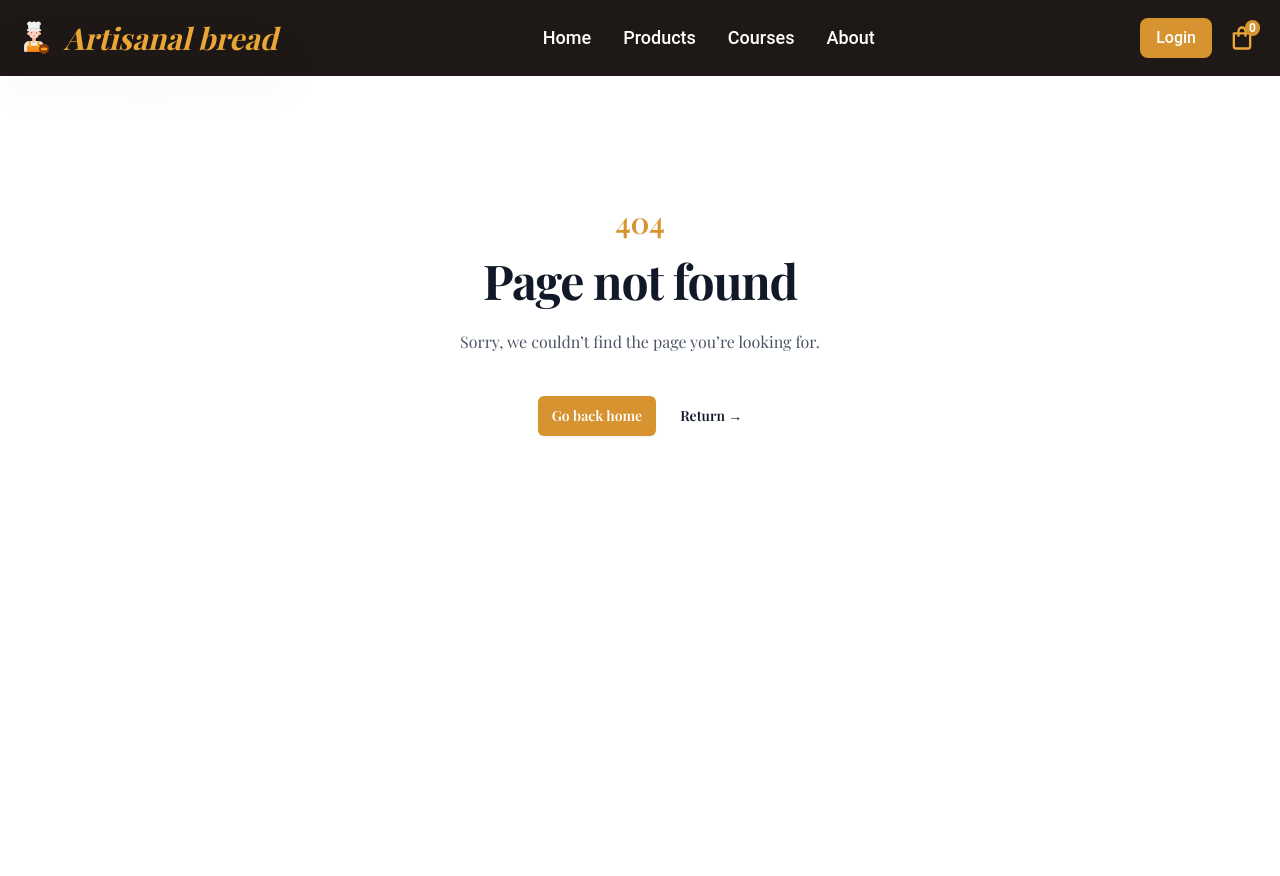
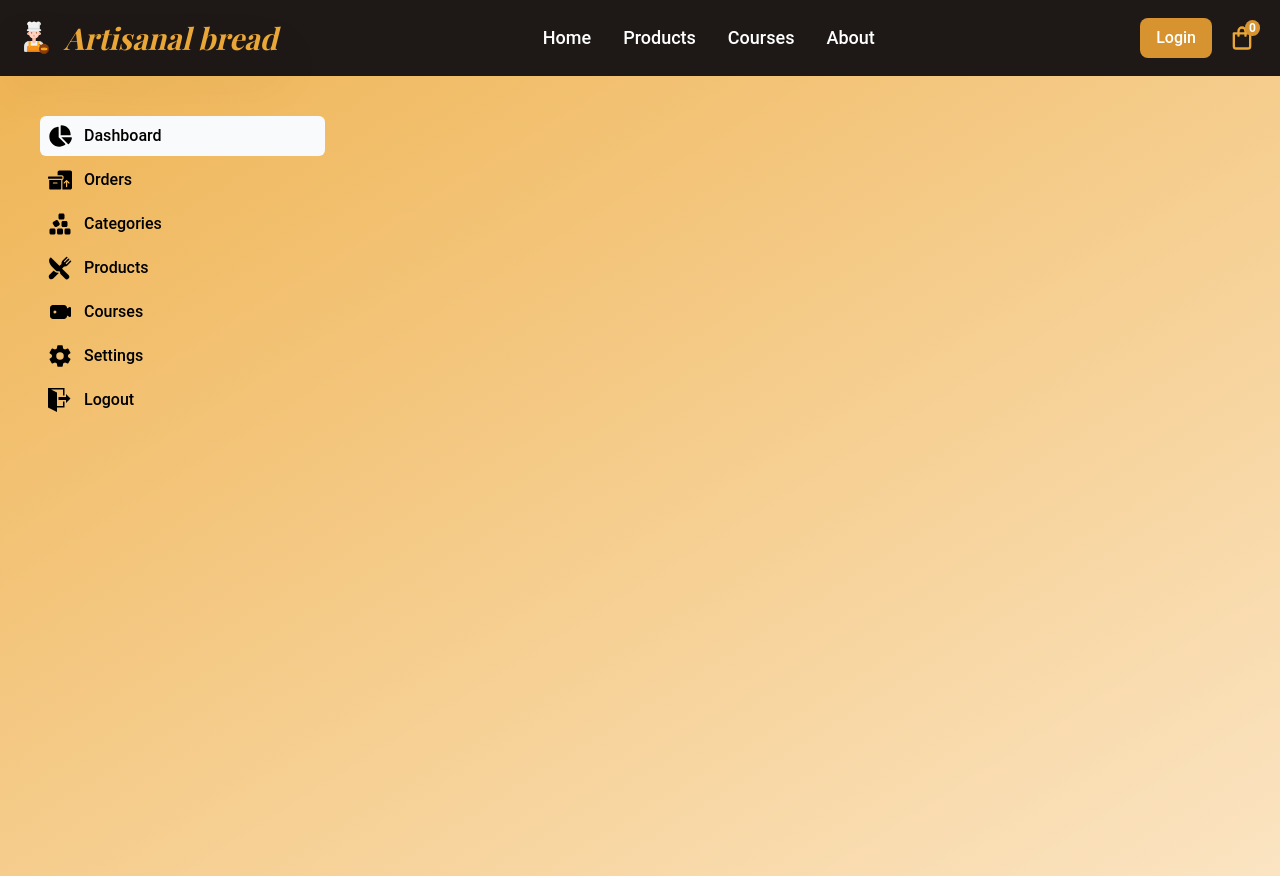
Before and after one commit to AmmarYasser33/Artisanal-bread, a React (Vite) app in the folder frontend/: page /admin in a window 1280 px wide. Before the commit this address had no page. Before the commit the page ends 800 px from the top, so only its background shows below. Built offline with nearby package versions, Linux system fonts and the light colour scheme; a web font is replaced by a local one.

Commit message:
add admin dashboard

```diff
--- a/frontend/src/App.jsx
+++ b/frontend/src/App.jsx
@@ -24,6 +24,10 @@ import UserProfile from "./pages/UserProfile";
 import UserOrders from "./pages/UserOrders";
 import UserOrder from "./pages/UserOrder";
 import UserCourses from "./pages/UserCourses";
+import AdminDashboard from "./pages/AdminDashboard";
+import AdminMain from "./pages/AdminMain";
+import AdminProducts from "./pages/AdminProducts";
+import AdminSettings from "./pages/AdminSettings";
 import NotFound from "./pages/NotFound";
 
 function App() {
@@ -43,10 +47,10 @@ function App() {
   }, [dispatch]);
 
   useEffect(() => {
-    if (token) {
+    if (token && role === "user") {
       dispatch(fetchCartCounter(token));
     }
-  }, [dispatch, token]);
+  }, [dispatch, token, role]);
 
   // get profile data from database
   useEffect(() => {
@@ -86,6 +90,19 @@ function App() {
           <Route path="courses" element={<UserCourses />} />
         </Route>
 
+        <Route path="/admin" element={<AdminDashboard />}>
+          {/* <Route path="" element={<AdminMain />} /> */}
+          {/* <Route path="orders" element={<AdminOrders />} /> */}
+          {/* <Route path="orders/:id" element={<AdminOrder />} /> */}
+          {/* <Route path="categories" element={<AdminCategories />} /> */}
+          {/* <Route path="products" element={<AdminProducts />} /> */}
+          {/* <Route path="products/:id" element={<AdminProduct />} /> */}
+          {/* <Route path="courses" element={<AdminCourses />} /> */}
+          {/* <Route path="courses/:id" element={<AdminCourse />} /> */}
+          {/* <Route path="users" element={<AdminUsers />} /> */}
+          {/* <Route path="settings" element={<AdminSettings />} /> */}
+        </Route>
+
         <Route path="*" element={<NotFound />} />
       </Routes>
     </div>
--- a/frontend/src/Icons.jsx
+++ b/frontend/src/Icons.jsx
@@ -961,3 +961,46 @@ export function IconSettingsSharp(props) {
     </svg>
   );
 }
+
+export function IconCubesStacked(props) {
+  return (
+    <svg
+      viewBox="0 0 448 512"
+      fill="currentColor"
+      height="1em"
+      width="1em"
+      {...props}
+    >
+      <path d="M192 64v64c0 17.7 14.3 32 32 32h64c17.7 0 32-14.3 32-32V64c0-17.7-14.3-32-32-32h-64c-17.7 0-32 14.3-32 32zM82.7 207c-15.3 8.8-20.5 28.4-11.7 43.7l32 55.4c8.8 15.3 28.4 20.5 43.7 11.7l55.4-32c15.3-8.8 20.5-28.4 11.7-43.7l-32-55.4c-8.8-15.3-28.4-20.5-43.7-11.7l-55.4 32zM288 192c-17.7 0-32 14.3-32 32v64c0 17.7 14.3 32 32 32h64c17.7 0 32-14.3 32-32v-64c0-17.7-14.3-32-32-32h-64zm64 160c-17.7 0-32 14.3-32 32v64c0 17.7 14.3 32 32 32h64c17.7 0 32-14.3 32-32v-64c0-17.7-14.3-32-32-32h-64zm-192 32v64c0 17.7 14.3 32 32 32h64c17.7 0 32-14.3 32-32v-64c0-17.7-14.3-32-32-32h-64c-17.7 0-32 14.3-32 32zM32 352c-17.7 0-32 14.3-32 32v64c0 17.7 14.3 32 32 32h64c17.7 0 32-14.3 32-32v-64c0-17.7-14.3-32-32-32H32z" />
+    </svg>
+  );
+}
+
+export function IconBxsErrorCircle(props) {
+  return (
+    <svg
+      viewBox="0 0 24 24"
+      fill="currentColor"
+      height="1em"
+      width="1em"
+      {...props}
+    >
+      <path d="M11.953 2C6.465 2 2 6.486 2 12s4.486 10 10 10 10-4.486 10-10S17.493 2 11.953 2zM13 17h-2v-2h2v2zm0-4h-2V7h2v6z" />
+    </svg>
+  );
+}
+
+export function IconRestaurant(props) {
+  return (
+    <svg
+      viewBox="0 0 512 512"
+      fill="currentColor"
+      height="1em"
+      width="1em"
+      {...props}
+    >
+      <path d="M357.57 223.94a79.48 79.48 0 0056.58-23.44l77-76.95c6.09-6.09 6.65-16 .85-22.39a16 16 0 00-23.17-.56l-68.63 68.58a12.29 12.29 0 01-17.37 0c-4.79-4.78-4.53-12.86.25-17.64l68.33-68.33a16 16 0 00-.56-23.16A15.62 15.62 0 00440.27 56a16.71 16.71 0 00-11.81 4.9l-68.27 68.26a12.29 12.29 0 01-17.37 0c-4.78-4.78-4.53-12.86.25-17.64l68.33-68.31a16 16 0 00-.56-23.16A15.62 15.62 0 00400.26 16a16.73 16.73 0 00-11.81 4.9L311.5 97.85a79.49 79.49 0 00-23.44 56.59v8.23a16 16 0 01-4.69 11.33l-35.61 35.62a4 4 0 01-5.66 0L68.82 36.33a16 16 0 00-22.58-.06C31.09 51.28 23 72.47 23 97.54c-.1 41.4 21.66 89 56.79 124.08l85.45 85.45A64.79 64.79 0 00211 326a64 64 0 0016.21-2.08 16.24 16.24 0 014.07-.53 15.93 15.93 0 0110.83 4.25l11.39 10.52a16.12 16.12 0 014.6 11.23v5.54a47.73 47.73 0 0013.77 33.65l90.05 91.57.09.1a53.29 53.29 0 0075.36-75.37L302.39 269.9a4 4 0 010-5.66L338 228.63a16 16 0 0111.32-4.69z" />
+      <path d="M211 358a97.32 97.32 0 01-68.36-28.25l-13.86-13.86a8 8 0 00-11.3 0l-85 84.56c-15.15 15.15-20.56 37.45-13.06 59.29a30.63 30.63 0 001.49 3.6C31 484 50.58 496 72 496a55.68 55.68 0 0039.64-16.44L225 365.66a4.69 4.69 0 001.32-3.72v-.26a4.63 4.63 0 00-5.15-4.27A97.09 97.09 0 01211 358z" />
+    </svg>
+  );
+}
--- /dev/null
+++ b/frontend/src/pages/AdminDashboard.jsx
@@ -0,0 +1,129 @@
+import {
+  Icon277Exit,
+  IconBoxesPacking,
+  IconVideo,
+  IconSettingsSharp,
+  IconChartPieFill,
+  IconRestaurant,
+  IconCubesStacked,
+} from "../Icons";
+import Nav from "../components/Nav";
+import { NavLink, Outlet } from "react-router-dom";
+
+function UserDashboard() {
+  return (
+    <>
+      <div className="bg-secondary-500 shadow-lg">
+        <Nav />
+      </div>
+
+      <div className="min-h-screen bg-gradient-to-tl from-primary-100 to-primary-300 p-10 font-roboto lg:grid lg:grid-cols-12 lg:gap-x-5">
+        <aside className="px-2 py-6 sm:px-6 lg:col-span-3 lg:px-0 lg:py-0">
+          <nav className="space-y-1">
+            <NavLink
+              to="/admin"
+              end
+              className={({ isActive }) =>
+                `${isActive ? "bg-gray-50 hover:bg-white" : "hover:bg-gray-50"} group flex items-center rounded-md px-3 py-2 font-medium text-black max-lg:justify-center`
+              }
+              aria-current="page"
+            >
+              <IconChartPieFill
+                className="-ml-1 mr-3 h-6 w-6 flex-shrink-0 text-black"
+                aria-hidden="true"
+              />
+              <span className="truncate">Dashboard</span>
+            </NavLink>
+
+            <NavLink
+              to="/admin/orders"
+              end
+              className={({ isActive }) =>
+                `${isActive ? "bg-gray-50 hover:bg-white" : "hover:bg-gray-50"} group flex items-center rounded-md px-3 py-2 font-medium text-black max-lg:justify-center`
+              }
+              aria-current="page"
+            >
+              <IconBoxesPacking
+                className="-ml-1 mr-3 h-6 w-6 flex-shrink-0 text-black"
+                aria-hidden="true"
+              />
+              <span className="truncate">Orders</span>
+            </NavLink>
+
+            <NavLink
+              to="/admin/categories"
+              end
+              className={({ isActive }) =>
+                `${isActive ? "bg-gray-50 hover:bg-white" : "hover:bg-gray-50"} group flex items-center rounded-md px-3 py-2 font-medium text-black max-lg:justify-center`
+              }
+              aria-current="page"
+            >
+              <IconCubesStacked
+                className="-ml-1 mr-3 h-6 w-6 flex-shrink-0 text-black"
+                aria-hidden="true"
+              />
+              <span className="truncate">Categories</span>
+            </NavLink>
+
+            <NavLink
+              to="/admin/products"
+              end
+              className={({ isActive }) =>
+                `${isActive ? "bg-gray-50 hover:bg-white" : "hover:bg-gray-50"} group flex items-center rounded-md px-3 py-2 font-medium text-black max-lg:justify-center`
+              }
+              aria-current="page"
+            >
+              <IconRestaurant
+                className="-ml-1 mr-3 h-6 w-6 flex-shrink-0 text-black"
+                aria-hidden="true"
+              />
+              <span className="truncate">Products</span>
+            </NavLink>
+
+            <NavLink
+              to="/admin/courses"
+              end
+              className={({ isActive }) =>
+                `${isActive ? "bg-gray-50 hover:bg-white" : "hover:bg-gray-50"} group flex items-center rounded-md px-3 py-2 font-medium text-black max-lg:justify-center`
+              }
+              aria-current="page"
+            >
+              <IconVideo
+                className="-ml-1 mr-3 h-6 w-6 flex-shrink-0 text-black"
+                aria-hidden="true"
+              />
+              <span className="truncate">Courses</span>
+            </NavLink>
+
+            <NavLink
+              to="/admin/settings"
+              end
+              className={({ isActive }) =>
+                `${isActive ? "bg-gray-50 hover:bg-white" : "hover:bg-gray-50"} group flex items-center rounded-md px-3 py-2 font-medium text-black max-lg:justify-center`
+              }
+              aria-current="page"
+            >
+              <IconSettingsSharp
+                className="-ml-1 mr-3 h-6 w-6 flex-shrink-0 text-black"
+                aria-hidden="true"
+              />
+              <span className="truncate">Settings</span>
+            </NavLink>
+
+            <button className="group flex w-full items-center rounded-md px-3 py-2 font-medium text-black hover:bg-gray-50 max-lg:justify-center">
+              <Icon277Exit
+                className="-ml-1 mr-3 h-6 w-6 flex-shrink-0 text-black"
+                aria-hidden="true"
+              />
+              <span className="truncate">Logout</span>
+            </button>
+          </nav>
+        </aside>
+
+        <Outlet />
+      </div>
+    </>
+  );
+}
+
+export default UserDashboard;
--- a/frontend/src/pages/Login.jsx
+++ b/frontend/src/pages/Login.jsx
@@ -81,7 +81,7 @@ export default function Login() {
           <div className="hidden w-0 flex-1 lg:block">
             <img
               className="inset-0 h-full w-full scale-x-[-1] object-cover"
-              src="/public/illustration-4.jpg"
+              src="/illustration-4.jpg"
               alt=""
             />
           </div>
--- a/frontend/src/pages/Signup.jsx
+++ b/frontend/src/pages/Signup.jsx
@@ -58,7 +58,7 @@ export default function Signup() {
           <div className="z-30 hidden w-0 flex-1 bg-primary-50 lg:block">
             <img
               className="inset-0 h-full w-full scale-x-[-1] object-cover"
-              src="/public/illustration-3.png"
+              src="/illustration-3.png"
               alt=""
             />
           </div>
```
